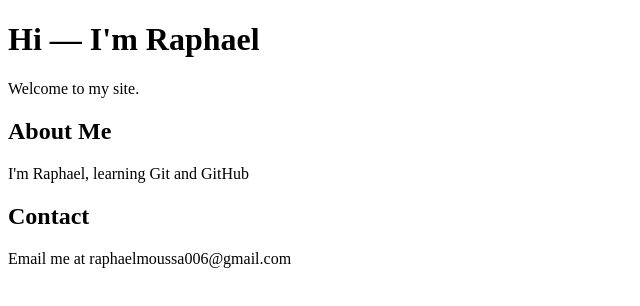
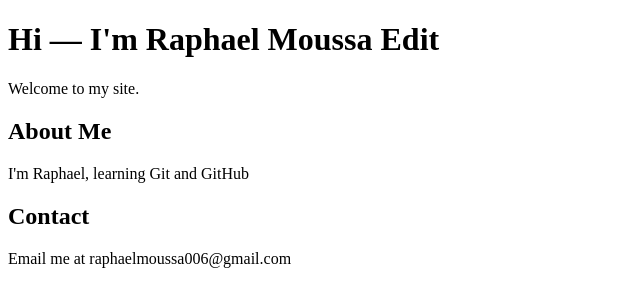
Before and after one commit to raphaelmoussa/my-site, a plain HTML site: page index.html in a window 1280 px wide. Shown: the whole page, without its empty margins (0-640 px from the left). Drawn offline with Linux system fonts and the light colour scheme.

Commit message:
Edit heading on main branch

```diff
--- a/index.html
+++ b/index.html
@@ -6,7 +6,7 @@
     <title>My Site</title>
   </head>
   <body>
-    <h1>Hi — I'm Raphael</h1>
+    <h1>Hi — I'm Raphael Moussa Edit</h1>
      <p>Welcome to my site.</p>
     <h2>About Me</h2>
      <p>I'm Raphael, learning Git and GitHub</p>
```
